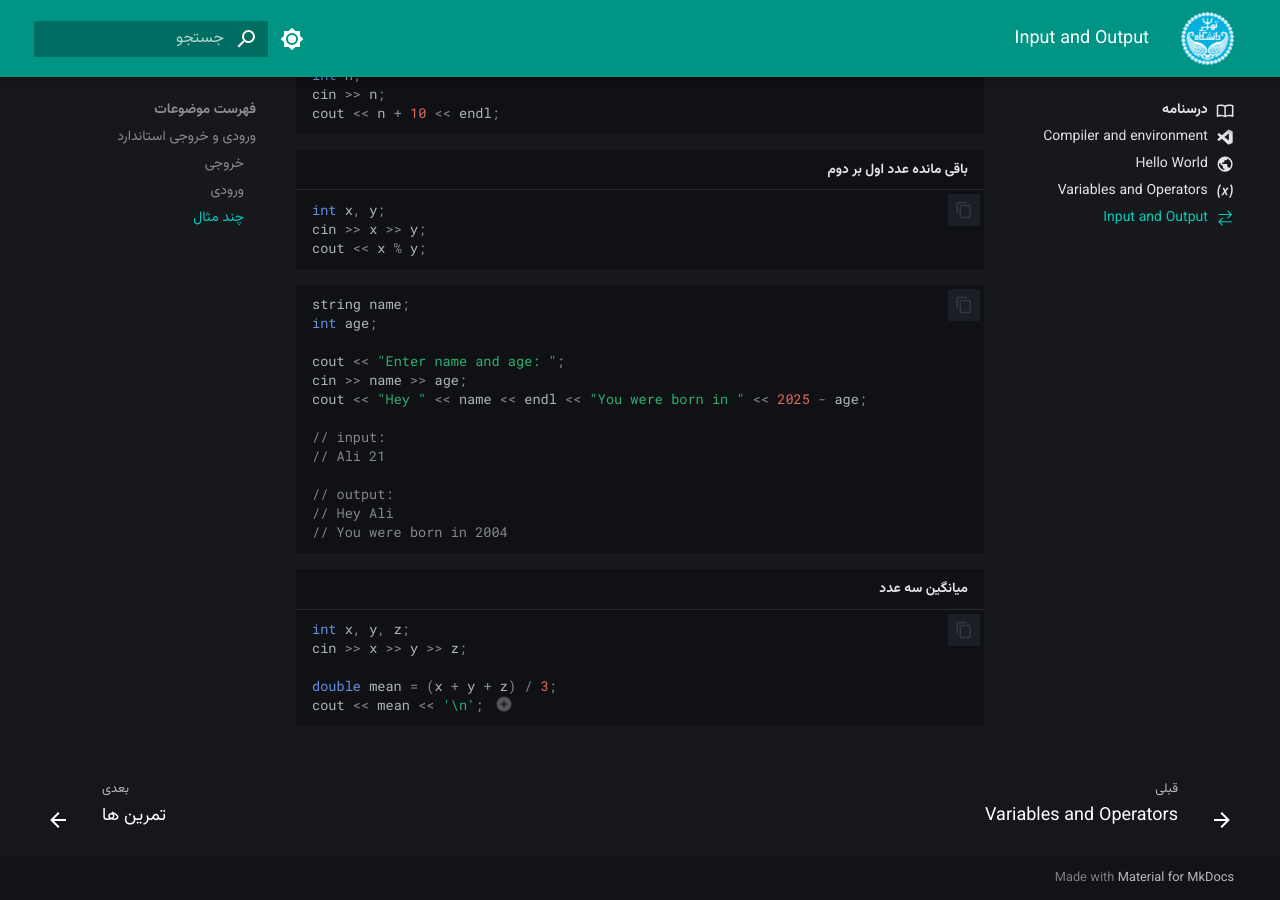
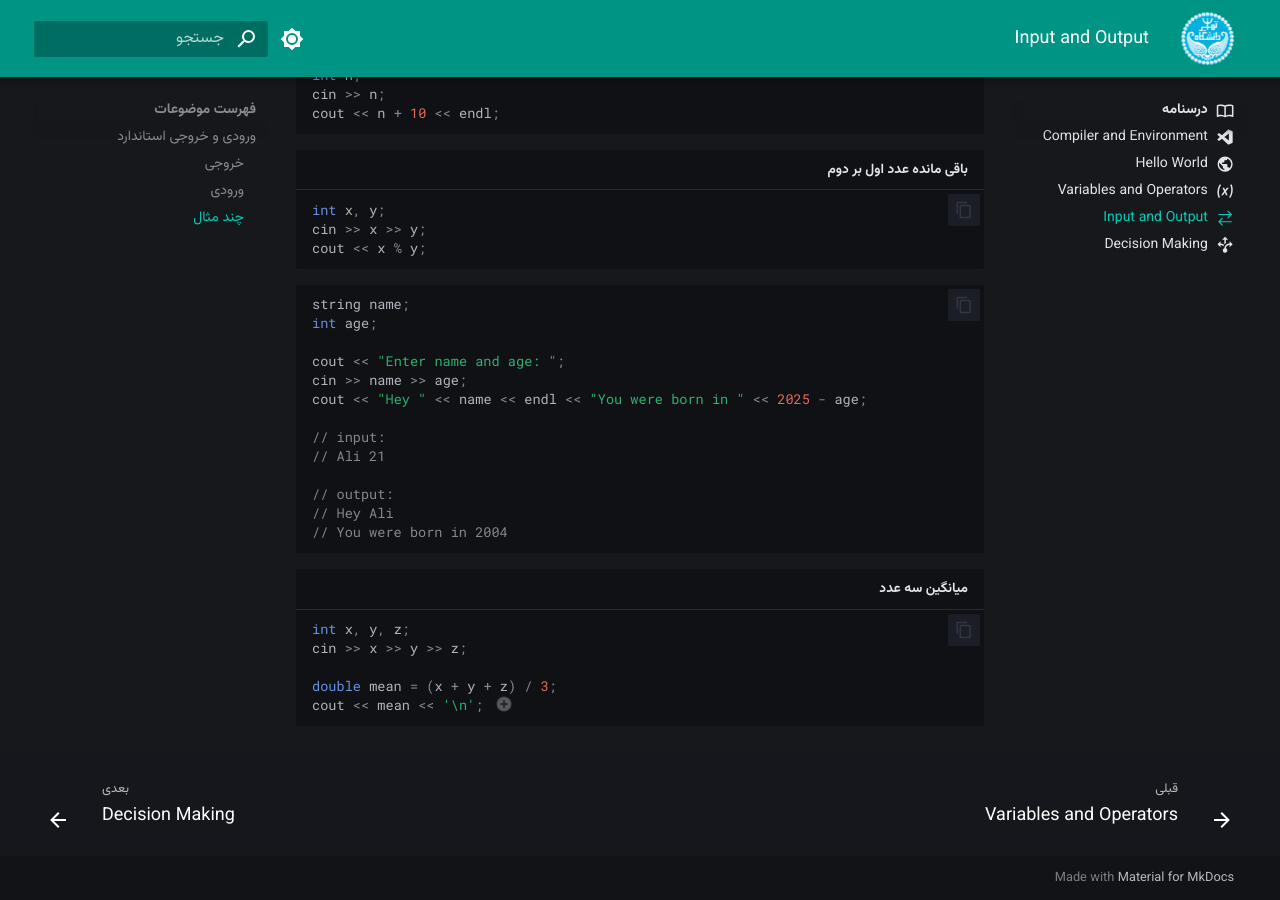
Before and after one commit to UTengsci/bp, an MkDocs documentation site: the page built from docs/content/inputOutput.md, in a window 1280 px wide and 900 px high, scrolled down 2235 px. Built offline with MkDocs 1.6.1 and Material for MkDocs 9.7.7, drawn with Linux system fonts in a browser that asks for light colours.

Commit message:
Add nav and deciosionMaking.md

```diff
--- /dev/null
+++ b/docs/content/decisionMaking.md
@@ -0,0 +1,3 @@
+---
+icon: material/arrow-decision
+---
--- a/mkdocs.yml
+++ b/mkdocs.yml
@@ -3,10 +3,11 @@ nav:
   - صفحه اصلی: index.md
   - درسنامه:
     - content/index.md
-    - Compiler and environment: content/compilerAndEnv.md
+    - Compiler and Environment: content/compilerAndEnv.md
     - Hello World: content/helloWorld.md
     - Variables and Operators: content/variablesAndOperators.md
     - Input and Output: content/inputOutput.md
+    - Decision Making: content/decisionMaking.md
   - تمرین ها:
     - blog/index.md
 
```
